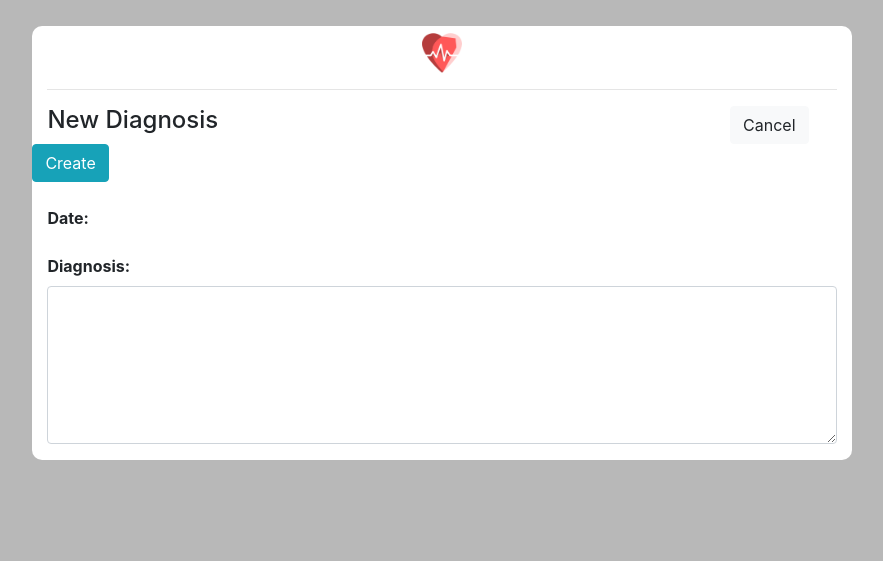
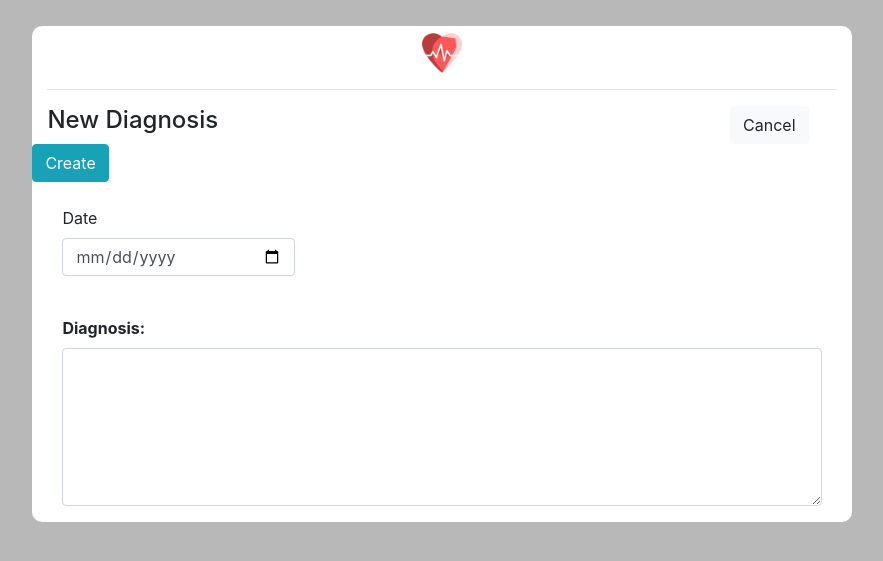
Before and after one commit to richardmoonw/-Health, a Flask app: page /new_diagnosis in a window 1280 px wide. Shown: the top 561 px of the page, without its empty margins (198-1081 px from the left). Run offline with Flask 2, Linux system fonts and the light colour scheme; some libraries are stand-ins or nearby versions.

Commit message:
buttons working, added dates to medical files

```diff
--- a/src/templates/doctor_profile.html
+++ b/src/templates/doctor_profile.html
@@ -23,7 +23,11 @@
                 <button id="button" style="margin-right: 10px" class="btn btn-light my-2 my-sm-0" type="button">
                     Search Patient</button>
             </a>
-            <button class="btn btn-danger my-2 my-sm-0" type="submit">Log out</button>
+
+            <a href="{{ url_for('login') }}">
+                <button class="btn btn-danger my-2 my-sm-0" type="button">Log out</button>
+            </a>
+
         </form>
     </nav>
 
--- a/src/templates/medical_history.html
+++ b/src/templates/medical_history.html
@@ -15,7 +15,9 @@
                 <b>+Health</b>
             </a>
             <form class="form-inline my-2 my-lg-0">
-                <button class="btn btn-danger my-2 my-sm-0" type="submit">Log out</button>
+                <a href="{{ url_for('login') }}">
+                    <button class="btn btn-danger my-2 my-sm-0" type="button">Log out</button>
+                </a>
             </form>
         </nav>
 
--- a/src/templates/new_diagnosis.html
+++ b/src/templates/new_diagnosis.html
@@ -40,20 +40,22 @@
             <br>
 
             <!-- Date of the diagnosis -->
-            <form id="treatment">
-                <div class="row">
-                    <div class="col-lg-3">
-                        <b>Date:</b>
+            <form id="diagnosisform">
+                <div class="row; col-lg-4">
+                    <div class="form-group">
+                        <label for="studydate">Date</label>
+                        <input type="date" class="form-control" id="studydate">
                     </div>
                 </div>
 
                 <br>
 
-
-                <div class="form-group">
-                    <label for="diagnosis"><b>Diagnosis:</b></label>
-                    <!--- Area for the doctor to fill with the diagnosis' description-->
-                    <textarea class="form-control" id="diagnosis" rows="6"></textarea>
+                <div class="row; col-lg-12">
+                    <div class="form-group">
+                        <label for="diagnosis"><b>Diagnosis:</b></label>
+                        <!--- Area for the doctor to fill with the diagnosis' description-->
+                        <textarea class="form-control" id="diagnosis" rows="6"></textarea>
+                    </div>
                 </div>
 
             </form>
--- a/src/templates/upload_study.html
+++ b/src/templates/upload_study.html
@@ -30,6 +30,12 @@
                     <input type="date" class="form-control" id="studydate">
                 </div>
 
+                <div class="form-group">
+                    <label for="studydescription"><b>Study Description:</b></label>
+                    <!--- Area for the patient to fill with the study's description-->
+                    <textarea class="form-control" id="studydescription" rows="3"></textarea>
+                </div>
+
                 <div style="margin-top: 5%" class="form-group">
                     <input type="file" class="form-control-file" id="medicalstudy">
                 </div>
```
Also changed, not shown: src/templates/main_page.html (+8 -4 lines), src/templates/new_treatment.html (+7 -2 lines), src/templates/patient_profile.html (+5 -3 lines), src/templates/sign_up.html (+6 -1 lines), src/templates/view_patient.html (+6 -4 lines), 1 other file.
